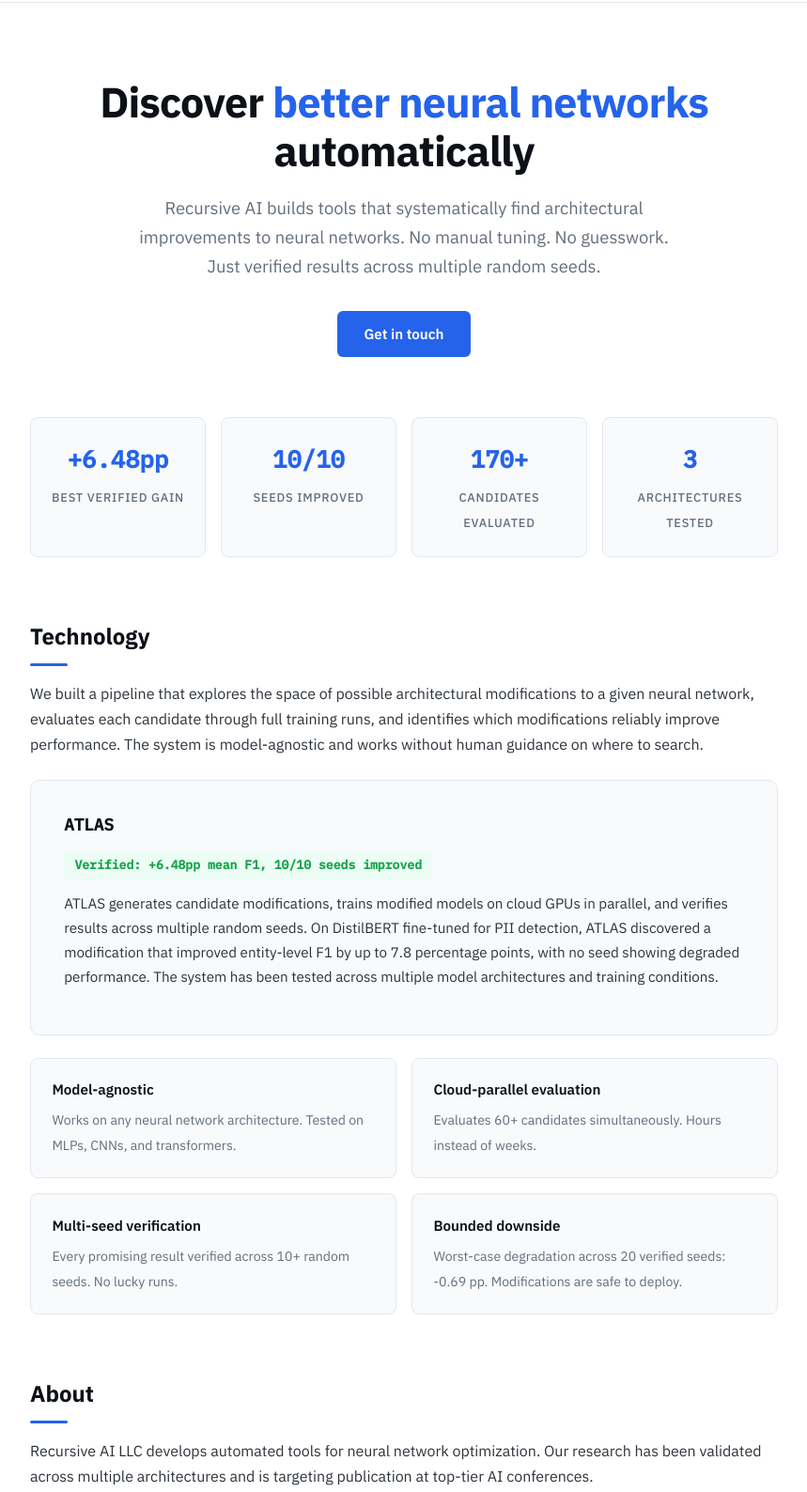
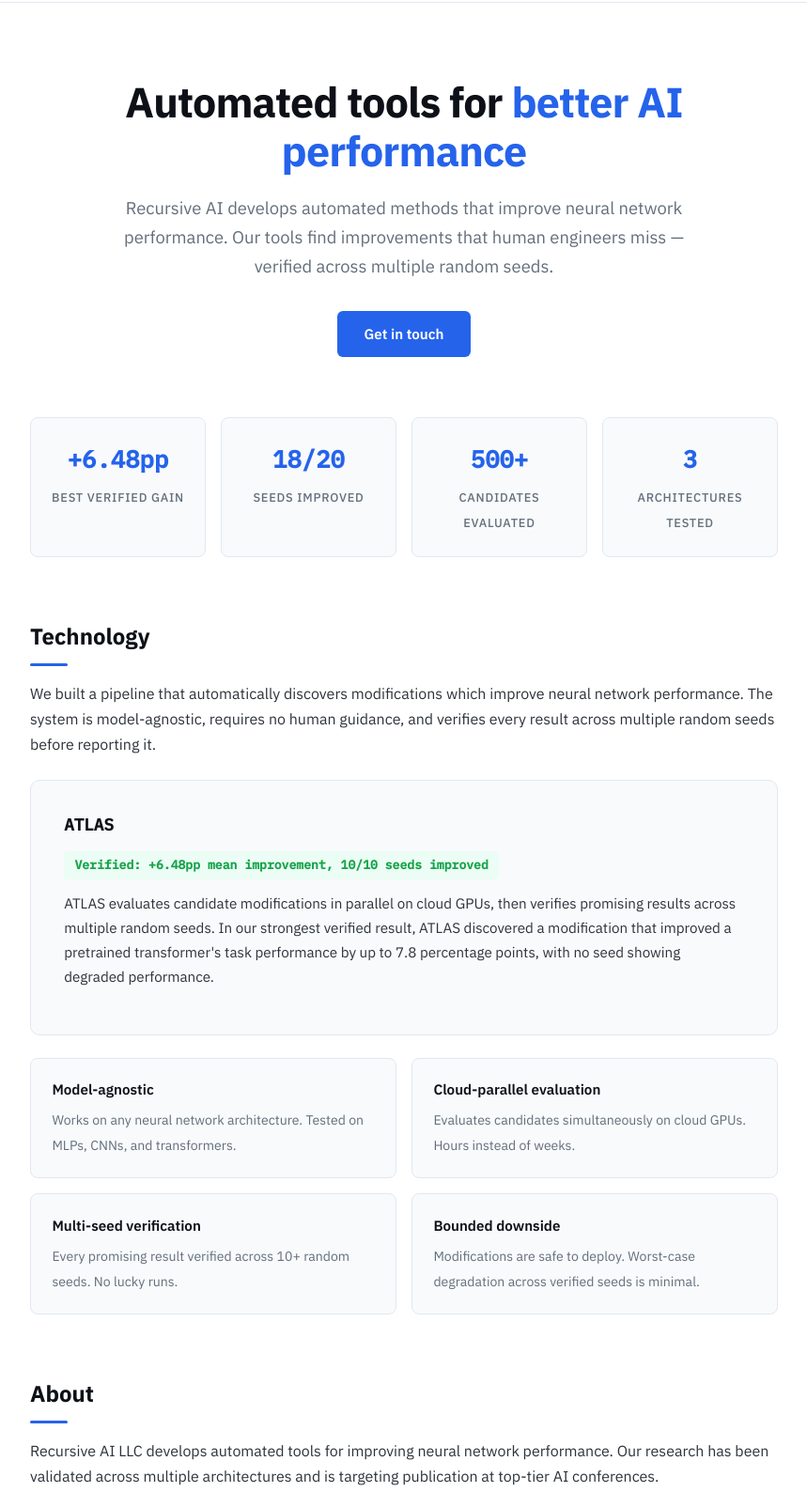
Before and after one commit to onyourmark/recursiveai, a plain HTML site: page index.html in a window 1280 px wide. Shown: the part 61-1649 px from the top of the page at 94% size, without its empty margins (210-1069 px from the left). Drawn offline with Linux system fonts and the light colour scheme.

Commit message:
Update website title and content for clarity

```diff
--- a/index.html
+++ b/index.html
@@ -3,7 +3,7 @@
 <head>
 <meta charset="UTF-8">
 <meta name="viewport" content="width=device-width, initial-scale=1.0">
-<title>Recursive AI — Automated Neural Network Optimization</title>
+<title>Recursive AI — AI Research and Consulting</title>
 <link href="https://fonts.googleapis.com/css2?family=IBM+Plex+Sans:wght@400;500;600;700&family=IBM+Plex+Mono:wght@400;500&display=swap" rel="stylesheet">
 <style>
   :root {
@@ -355,8 +355,8 @@
 </nav>
 
 <div class="hero">
-  <h1>Discover <span>better neural networks</span> automatically</h1>
-  <p>Recursive AI builds tools that systematically find architectural improvements to neural networks. No manual tuning. No guesswork. Just verified results across multiple random seeds.</p>
+  <h1>Automated tools for <span>better AI performance</span></h1>
+  <p>Recursive AI develops automated methods that improve neural network performance. Our tools find improvements that human engineers miss — verified across multiple random seeds.</p>
   <a href="#contact" class="hero-contact">Get in touch</a>
 </div>
 
@@ -366,11 +366,11 @@
     <span class="label">Best verified gain</span>
   </div>
   <div class="stat">
-    <span class="number">10/10</span>
+    <span class="number">18/20</span>
     <span class="label">Seeds improved</span>
   </div>
   <div class="stat">
-    <span class="number">170+</span>
+    <span class="number">500+</span>
     <span class="label">Candidates evaluated</span>
   </div>
   <div class="stat">
@@ -381,12 +381,12 @@
 
 <section id="technology">
   <h2>Technology</h2>
-  <p>We built a pipeline that explores the space of possible architectural modifications to a given neural network, evaluates each candidate through full training runs, and identifies which modifications reliably improve performance. The system is model-agnostic and works without human guidance on where to search.</p>
+  <p>We built a pipeline that automatically discovers modifications which improve neural network performance. The system is model-agnostic, requires no human guidance, and verifies every result across multiple random seeds before reporting it.</p>
 
   <div class="product-card">
     <h3>ATLAS</h3>
-    <div class="result-badge">Verified: +6.48pp mean F1, 10/10 seeds improved</div>
-    <p>ATLAS generates candidate modifications, trains modified models on cloud GPUs in parallel, and verifies results across multiple random seeds. On DistilBERT fine-tuned for PII detection, ATLAS discovered a modification that improved entity-level F1 by up to 7.8 percentage points, with no seed showing degraded performance. The system has been tested across multiple model architectures and training conditions.</p>
+    <div class="result-badge">Verified: +6.48pp mean improvement, 10/10 seeds improved</div>
+    <p>ATLAS evaluates candidate modifications in parallel on cloud GPUs, then verifies promising results across multiple random seeds. In our strongest verified result, ATLAS discovered a modification that improved a pretrained transformer's task performance by up to 7.8 percentage points, with no seed showing degraded performance.</p>
   </div>
 
   <div class="features">
@@ -396,7 +396,7 @@
     </div>
     <div class="feature">
       <strong>Cloud-parallel evaluation</strong>
-      <span>Evaluates 60+ candidates simultaneously. Hours instead of weeks.</span>
+      <span>Evaluates candidates simultaneously on cloud GPUs. Hours instead of weeks.</span>
     </div>
     <div class="feature">
       <strong>Multi-seed verification</strong>
@@ -404,21 +404,21 @@
     </div>
     <div class="feature">
       <strong>Bounded downside</strong>
-      <span>Worst-case degradation across 20 verified seeds: -0.69 pp. Modifications are safe to deploy.</span>
+      <span>Modifications are safe to deploy. Worst-case degradation across verified seeds is minimal.</span>
     </div>
   </div>
 </section>
 
 <section id="about">
   <h2>About</h2>
-  <p>Recursive AI LLC develops automated tools for neural network optimization. Our research has been validated across multiple architectures and is targeting publication at top-tier AI conferences.</p>
+  <p>Recursive AI LLC develops automated tools for improving neural network performance. Our research has been validated across multiple architectures and is targeting publication at top-tier AI conferences.</p>
 
   <div class="founder">
     <div class="founder-icon">WC</div>
     <div class="founder-info">
       <h3>William Claster</h3>
       <div class="title">Founder</div>
-      <p>William brings over 30 years of academic experience in AI and machine learning. He has held faculty positions at Ritsumeikan Asia Pacific University (Professor Emeritus), Sophia University, Waseda University, and Temple University Japan. He currently serves as Associate Teaching Professor at Northeastern University and directs the Agentic AI Research Lab, a cross-campus group focused on automated ML pipelines and multi-agent systems.</p>
+      <p>William brings over 30 years of academic experience in AI and machine learning. He has held faculty positions at Ritsumeikan Asia Pacific University (Professor Emeritus), Sophia University, Waseda University, and Temple University Japan. He currently serves as Associate Teaching Professor at Northeastern University and directs the Agentic AI Research Lab, a cross-campus research group.</p>
     </div>
   </div>
 </section>
@@ -428,7 +428,7 @@
   <div class="contact-box">
     <h3>Interested in what we're building?</h3>
     <p>We're exploring partnerships and early applications of our technology.</p>
-    <a href="mailto:william@recursiveai.online">william@recursiveai.online</a>
+    <a href="mailto:wclaster@recursiveai.online">wclaster@recursiveai.online</a>
   </div>
 </section>
 
```
